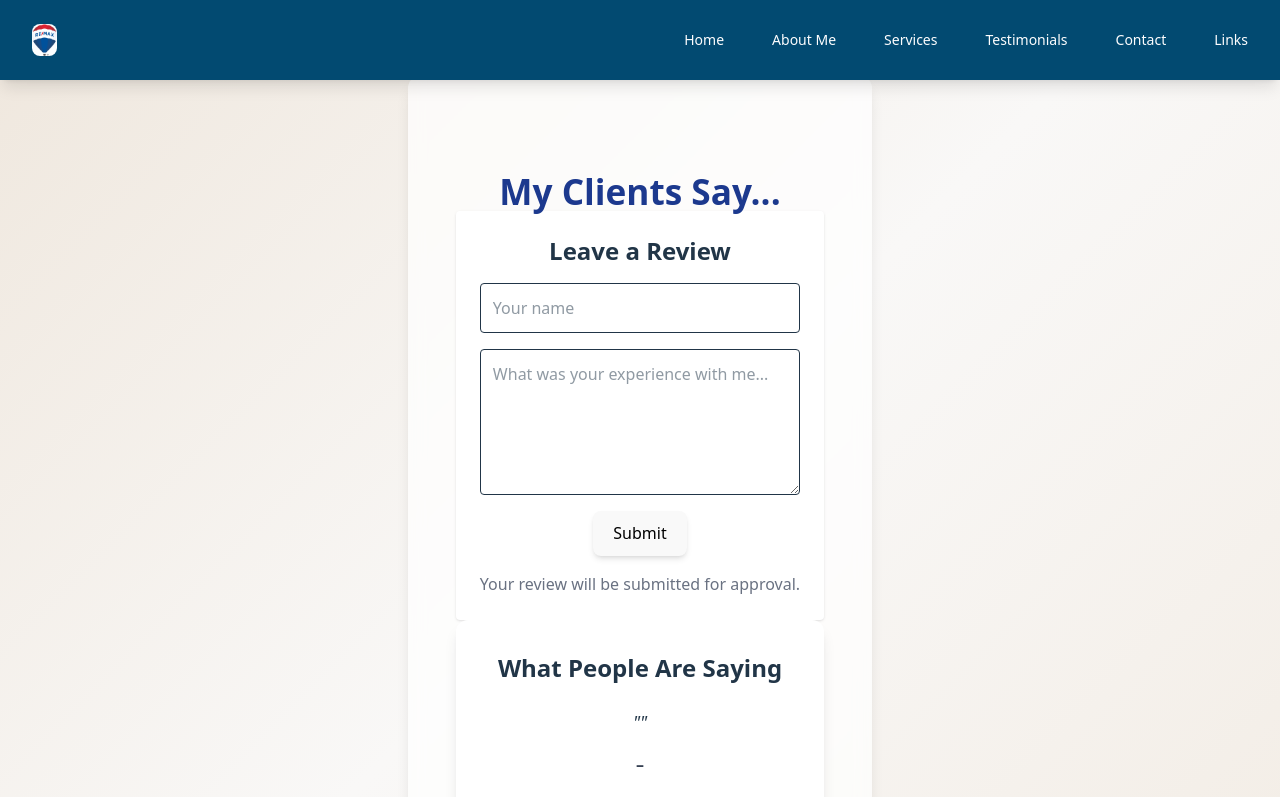
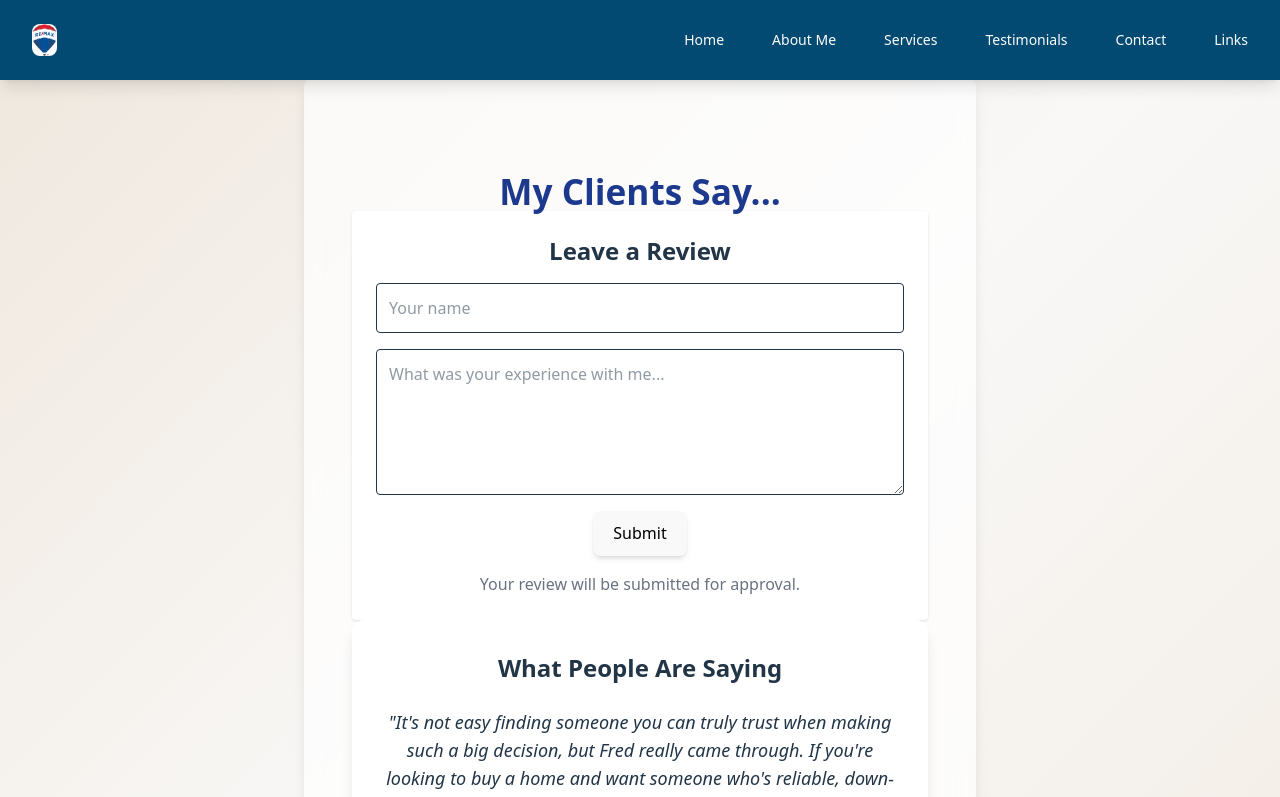
Before and after one commit to mellinwood1023/FCarberry_Site, a React (Vite) app: page /testimonials in a window 1280 px wide. Shown: the top 797 px of the page. Built offline with nearby package versions, Linux system fonts and the light colour scheme; the HTML template or start-up script is replaced by a standard one.

Commit message:
new testimonial

```diff
--- a/src/components/TestimonialDisplay.tsx
+++ b/src/components/TestimonialDisplay.tsx
@@ -2,8 +2,8 @@ import { useEffect, useState } from 'react';
 
 const testimonials = [
   {
-    name: '',
-    quote: '',
+    name: 'Sam C.',
+    quote: "It's not easy finding someone you can truly trust when making such a big decision, but Fred really came through. If you're looking to buy a home and want someone who's reliable, down-to-earth, and genuinely has your back, I highly recommend working with him.",
   },
 //   {
 //     name: 'Mark R.',
```
